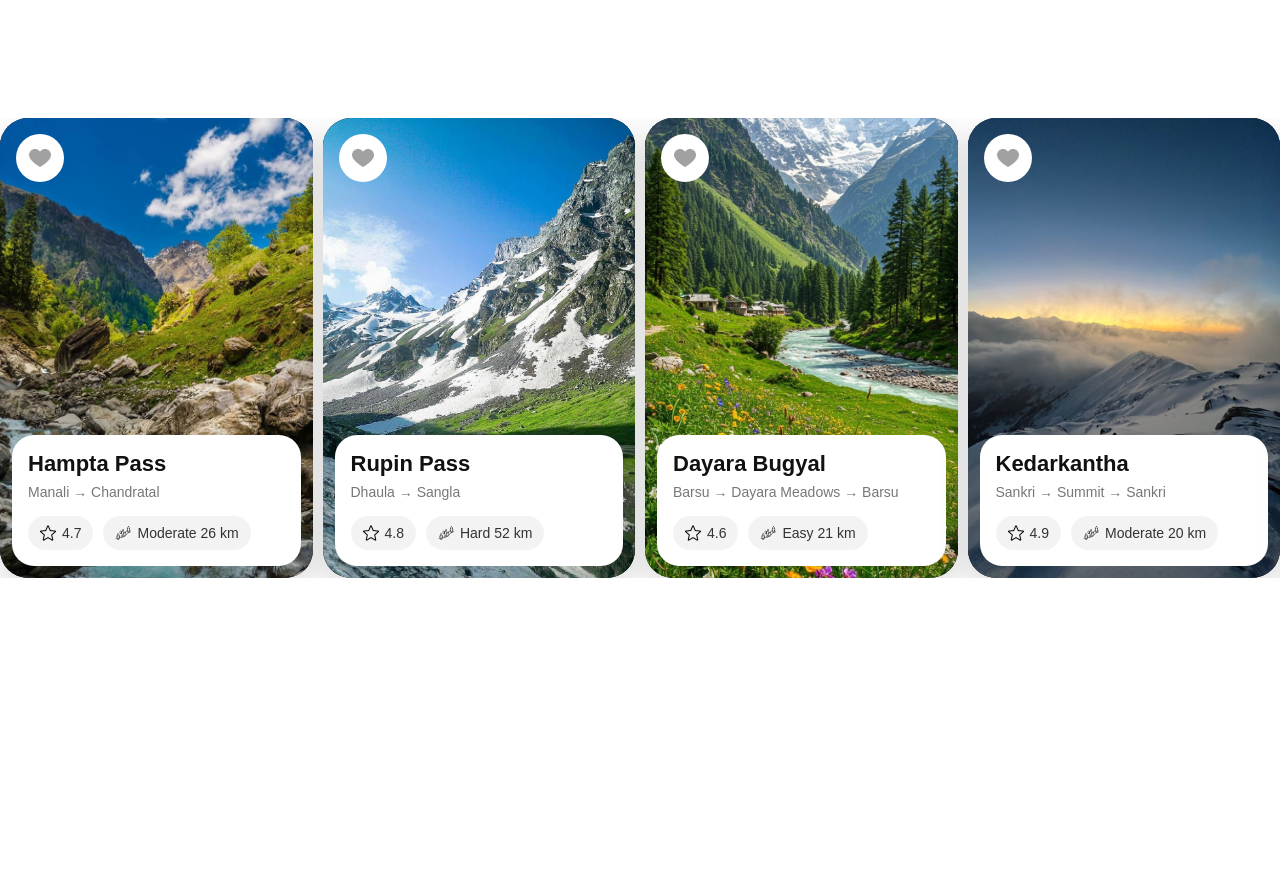
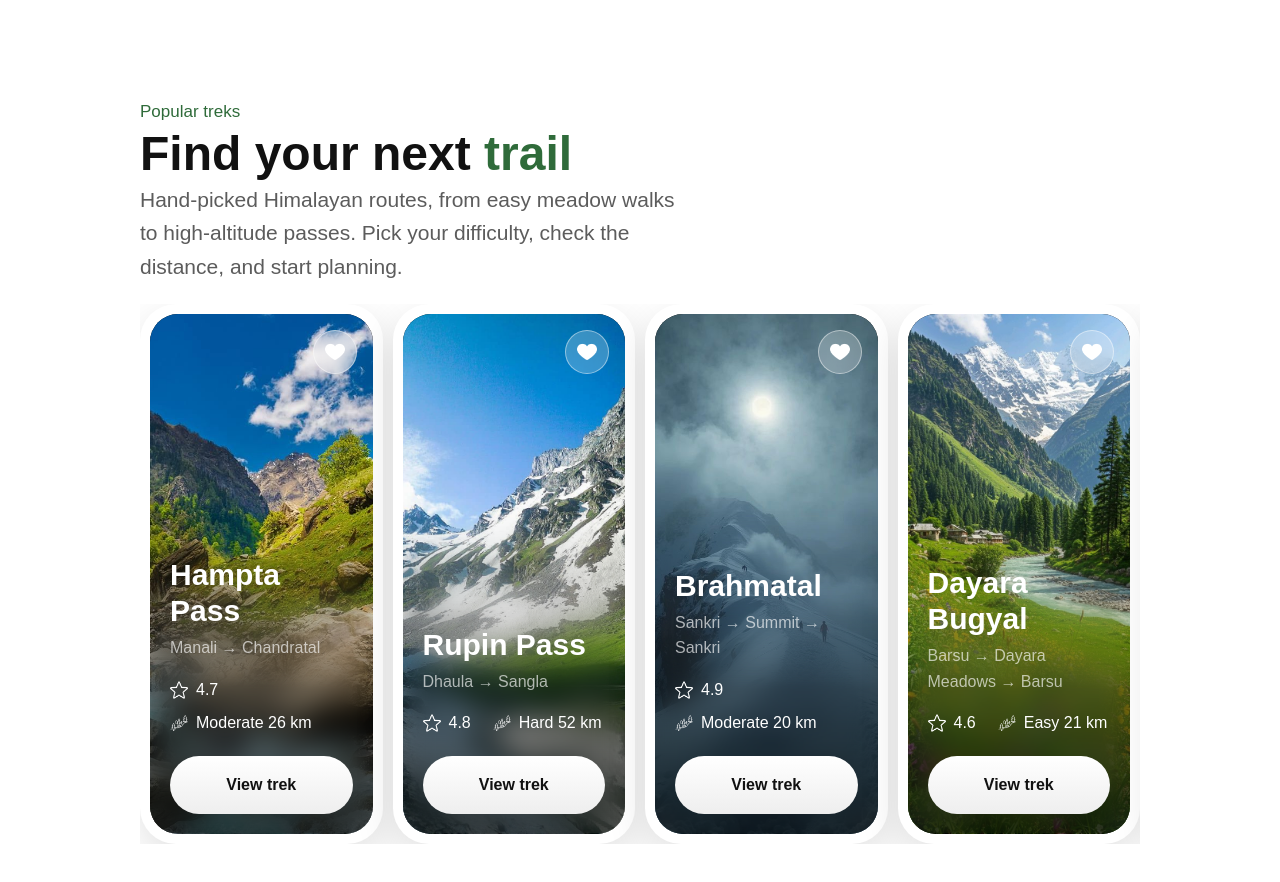
Before and after one commit to ashish2608K/learning-react-v2, a React (Vite) app: page / in a window 1280 px wide. Shown: the part 674-1556 px from the top of the page. Before the commit the page ends 1417 px from the top, so only its background shows below. Built offline with nearby package versions, Linux system fonts and the light colour scheme.

Commit message:
using tailwand CSS to design

```diff
--- a/index.html
+++ b/index.html
@@ -7,7 +7,6 @@
   <meta name="viewport" content="width=device-width, initial-scale=1.0" />
   <title>learning-react-v2</title>
   <link href="src/css/common.css" rel="stylesheet">
-
 </head>
 
 <body>
--- a/src/TrekCard.jsx
+++ b/src/TrekCard.jsx
@@ -3,40 +3,37 @@ import heartImg from "./images/icons/heart.png";
 import starImg from "./images/icons/star.png";
 import trekImg from "./images/icons/trek.png";
 
-function TrekCard({
-  image,
-  name,
-  route,
-  rating,
-  level,
-  distance }) {
-
+function TrekCard({ image, name, route, rating, level, distance }) {
   const [liked, setLiked] = useState(false);
 
   return (
     <div className="trek-card">
-      <div className="img_wrap">
+      <div className="card-inner">
         <img className="trek_img" src={image} alt={name} />
+        <div className="blur-layer"></div>
+
         <button
           type="button"
           className={`like-btn ${liked ? "liked" : ""}`}
-          onClick={() => setLiked(!liked)}>
+          onClick={() => setLiked(!liked)}
+        >
           <img src={heartImg} alt="" />
         </button>
-      </div>
 
         <div className="content-area">
           <h2 className="heading">{name}</h2>
-        <div className="cnt-wrap">
-          <p>{route}</p>
-        </div>
-        <div className="pills">
-          <span className="pill">
+          <p className="route">{route}</p>
+
+          <div className="meta">
+            <span className="meta-item">
               <img src={starImg} alt="" /> {rating}
             </span>
-          <span className="pill">
+            <span className="meta-item">
               <img src={trekImg} alt="" /> {level} {distance} km
             </span>
+          </div>
+
+          <button type="button" className="view-btn">View trek</button>
         </div>
       </div>
     </div>
--- a/src/TrekGrid.jsx
+++ b/src/TrekGrid.jsx
@@ -28,6 +28,19 @@ function TrekGrid() {
   return (
     <div className="like_btn_card">
       <div className="custom-container">
+        {/* HEADER */}
+        <div className="flex flex-col w-[550px] my-[20px]">
+          <div className="!text-[17px] text-[#2F6B3A] font-medium">Popular treks</div>
+          <h2 className="!text-[48px] !font-bold !text-[#111111] ">
+            Find your next
+            <span className="text-[#2F6B3A]"> trail</span>
+          </h2>
+          <p className="font-normal text-[#5C5C5C] !text-[21px] ">Hand-picked Himalayan routes, from easy meadow walks to
+            high-altitude passes. Pick your difficulty, check the distance, and start
+            planning.</p>
+        </div>
+
+        {/* CARDS */}
         <div className="trek_card_swiper swiper">
           <div className="swiper-wrapper">
             {treks.map((trek) => (
--- a/src/card-data.js
+++ b/src/card-data.js
@@ -2,6 +2,7 @@ import imgOne from "./images/card-img-one.jpg";
 import imgTwo from "./images/card-img-two.jpg";
 import imgThree from "./images/card-img-three.jpg";
 import imgFour from "./images/card-img-four.jpg";
+
 
 
 export const treks = [
@@ -23,6 +24,15 @@ export const treks = [
     level: "Hard",
     distance: 52,
   },
+    {
+    id: 5,
+    image: "./src/images/card-img-five.jpg",
+    name: "Brahmatal ",
+    route: "Sankri → Summit → Sankri",
+    rating: 4.9,
+    level: "Moderate",
+    distance: 20,
+  },
   {
     id: 3,
     image: imgThree,
@@ -41,14 +51,4 @@ export const treks = [
     level: "Moderate",
     distance: 20,
   },
-
-  {
-    id: 4,
-    image: imgFour,
-    name: "Kedarkantha",
-    route: "Sankri → Summit → Sankri",
-    rating: 4.9,
-    level: "Moderate",
-    distance: 20,
-  },
 ];
--- a/src/css/TrekCard.css
+++ b/src/css/TrekCard.css
@@ -1,52 +1,70 @@
-.like_btn_card .trek-grid {
-    display: grid;
-    grid-template-columns: repeat(auto-fill, minmax(320px, 1fr));
-    gap: 24px;
+.like_btn_card {
+    padding: 80px 0;
 }
 
-.like_btn_card {
-    padding: 120px 0px;
+/* outer white frame */
+.like_btn_card .trek-card {
+    width: 100%;
+    height: 540px;
+    padding: 10px;
+    background: #fff;
+    border-radius: 36px;
+    box-shadow: 0 14px 40px rgba(0, 0, 0, 0.12);
+    box-sizing: border-box;
 }
 
-.like_btn_card .trek-card {
+/* inner photo area */
+.like_btn_card .card-inner {
     position: relative;
     width: 100%;
-    /* max-width: 250px;   */
-    height: 460px;
+    height: 100%;
     border-radius: 28px;
     overflow: hidden;
-    box-shadow: 0 10px 30px rgba(0, 0, 0, 0.15);
     background: #000;
-    /* no margin-top here anymore */
-}
-
-/* photo fills the card */
-.like_btn_card .img_wrap {
-    position: absolute;
-    inset: 0;
 }
 
 .like_btn_card .trek_img {
+    position: absolute;
+    inset: 0;
     width: 100%;
     height: 100%;
     object-fit: cover;
     display: block;
 }
 
-/* heart button, top-left */
+/* progressive blur + dark fade at the bottom */
+.like_btn_card .blur-layer {
+    position: absolute;
+    left: 0;
+    right: 0;
+    bottom: 0;
+    height: 62%;
+    background: linear-gradient(to bottom, rgba(0, 0, 0, 0), rgba(0, 0, 0, 0.6));
+    backdrop-filter: blur(14px);
+    -webkit-backdrop-filter: blur(14px);
+    -webkit-mask-image: linear-gradient(to bottom, transparent, #000 55%);
+    mask-image: linear-gradient(to bottom, transparent, #000 55%);
+    pointer-events: none;
+}
+
+/* glass heart button, top-right */
 .like_btn_card .like-btn {
     position: absolute;
     top: 16px;
-    left: 16px;
-    width: 48px;
-    height: 48px;
+    right: 16px;
+    width: 44px;
+    height: 44px;
     border-radius: 50%;
-    background: #fff;
+    border: 1px solid rgba(255, 255, 255, 0.45);
+    background: rgba(255, 255, 255, 0.22);
+    backdrop-filter: blur(8px);
+    -webkit-backdrop-filter: blur(8px);
     display: flex;
     align-items: center;
     justify-content: center;
     cursor: pointer;
     transition: transform 0.2s ease;
+    z-index: 2;
 }
 
 .like_btn_card .like-btn:hover {
@@ -54,59 +72,74 @@
 }
 
 .like_btn_card .like-btn img {
-    width: 22px;
-    height: 22px;
-    filter: grayscale(1) opacity(0.6);
+    width: 20px;
+    height: 20px;
+    filter: brightness(0) invert(1);   /* white heart */
     transition: transform 0.2s ease, filter 0.2s ease;
 }
 
-/* styled and ready: the look when your logic adds the "liked" class */
 .like_btn_card .like-btn.liked img {
-    filter: none;
+    filter: none;                      /* original heart colour */
     transform: scale(1.25);
 }
 
-/* white info panel */
+/* text + button over the image */
 .like_btn_card .content-area {
     position: absolute;
-    left: 12px;
-    right: 12px;
-    bottom: 12px;
-    padding: 16px;
-    background: #fff;
-    border-radius: 22px;
+    left: 20px;
+    right: 20px;
+    bottom: 20px;
+    z-index: 1;
 }
 
 .like_btn_card .heading {
     margin: 0;
-    font-size: 22px;
+    font-size: 30px;
     font-weight: 700;
-    color: #111;
+    color: #fff;
 }
 
-.like_btn_card .cnt-wrap p {
-    margin: 4px 0 12px;
-    font-size: 14px;
-    color: #777;
+.like_btn_card .route {
+    margin: 6px 0 16px;
+    font-size: 16px;
+    color: rgba(255, 255, 255, 0.65);
 }
 
-.like_btn_card .pills {
+.like_btn_card .meta {
     display: flex;
-    gap: 10px;
+    align-items: center;
+    flex-wrap: wrap;
+    gap: 8px 22px;
+    margin-bottom: 20px;
+    color: #fff;
+    font-size: 16px;
 }
 
-.like_btn_card .pill {
+.like_btn_card .meta-item {
     display: inline-flex;
     align-items: center;
-    gap: 6px;
-    padding: 6px 12px;
-    background: #f3f3f3;
-    border-radius: 999px;
-    font-size: 14px;
-    color: #333;
+    gap: 8px;
 }
 
-.like_btn_card .pill img {
-    width: 16px;
-    height: 16px;
+.like_btn_card .meta-item img {
+    width: 18px;
+    height: 18px;
+    filter: brightness(0) invert(1);   /* white icons */
 }
+
+.like_btn_card .view-btn {
+    width: 100%;
+    padding: 16px;
+    border: 0;
+    border-radius: 999px;
+    background: linear-gradient(to bottom, #fff, #eee);
+    color: #111;
+    font-size: 16px;
+    font-weight: 600;
+    cursor: pointer;
+    transition: transform 0.2s ease;
+}
+
+.like_btn_card .view-btn:hover {
+    transform: translateY(-2px);
+}
--- a/src/css/custom-style.css
+++ b/src/css/custom-style.css
@@ -62,6 +62,14 @@ body {
     -webkit-background-clip: text;
     -webkit-text-fill-color: transparent;
     font-weight: 600;
+}
+
+
+@media (min-width: 1200px) {
+    .custom-container {
+        padding-left: 8.75rem;
+        padding-right: 8.75rem;
+    }
 }
 
 /* Common Headings end */
```
Also changed, not shown: src/images/card-img-five.jpg (added). Lines whose indentation alone changed are shown as unchanged.
